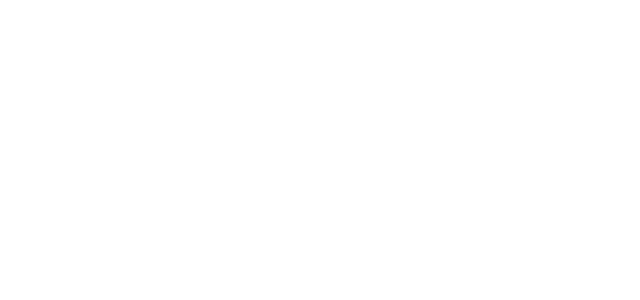
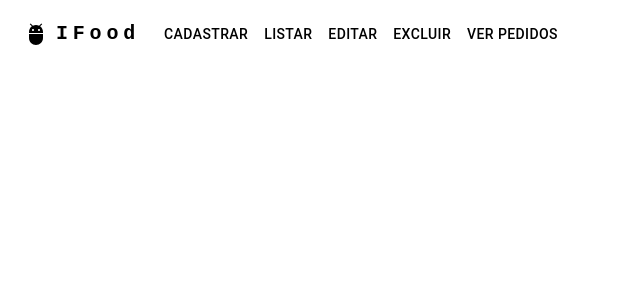
Before and after one commit to laupontiroli/front_ifood_arqproj, a React (Vite) app in the folder app/: page / in a window 1280 px wide. Before the commit this address had no page. Shown: the top 300 px of the page, without its empty margins (0-640 px from the left). Built offline with nearby package versions, Linux system fonts and the light colour scheme.

Commit message:
menu feito mais ainda nn redireciona

```diff
--- a/app/package.json
+++ b/app/package.json
@@ -12,6 +12,7 @@
   "dependencies": {
     "@emotion/react": "^11.11.4",
     "@emotion/styled": "^11.11.5",
+    "@mui/icons-material": "^5.15.15",
     "@mui/material": "^5.15.15",
     "react": "^18.2.0",
     "react-dom": "^18.2.0",
--- a/app/src/App.jsx
+++ b/app/src/App.jsx
@@ -9,17 +9,20 @@
 import { ExclusaoEntregador } from './Entregador/ExclusaoEntregador'
 import { ListarEntregador } from './Entregador/ListarEntregador'
 import { SelecionaEntregador } from './Entregador/SelecionaEntregador'
+import { ResponsiveAppBar } from './components/ResponsiveBar'
+
 
 
 function App() {
   return (
     <>
+      <ResponsiveAppBar></ResponsiveAppBar>
       <Routes>
-            <Route path='/cadastro_entregador' element={<CadastroEntregador />} />
-            <Route path='/edicao_entregador' element={<EdicaoEntregador/>} />
-            <Route path='/exclusao_entregador' element={<ExclusaoEntregador/>} />
-            <Route path='/listar_entregador' element={<ListarEntregador/>} />
-            <Route path='/seleciona_entregador' element={<SelecionaEntregador/>} />
+            <Route path='/cadastroEntregador' element={<CadastroEntregador />} />
+            <Route path='/edicaoEntregador' element={<EdicaoEntregador/>} />
+            <Route path='/exclusaoEntregador' element={<ExclusaoEntregador/>} />
+            <Route path='/listarEntregador' element={<ListarEntregador/>} />
+            <Route path='/selecionaEntregador' element={<SelecionaEntregador/>} />
       </Routes>
     </>
   )
--- /dev/null
+++ b/app/src/components/ResponsiveBar.jsx
@@ -0,0 +1,87 @@
+import * as React from 'react';
+import AppBar from '@mui/material/AppBar';
+import Box from '@mui/material/Box';
+import Toolbar from '@mui/material/Toolbar';
+import Typography from '@mui/material/Typography';
+import Container from '@mui/material/Container';
+import Button from '@mui/material/Button';
+import AdbIcon from '@mui/icons-material/Adb';
+import { useHistory } from 'react-router-dom';
+
+const pages = ['Cadastrar', 'Listar', 'Editar', 'Excluir','Ver Pedidos'];
+
+export function ResponsiveAppBar() {
+  const [anchorElNav, setAnchorElNav] = React.useState(null);
+
+  const handleOpenNavMenu = (event) => {
+    setAnchorElNav(event.currentTarget);
+  };
+
+  const handleCloseNavMenu = (page) => {
+      // Obtenha o objeto de histórico
+        const history = useHistory();
+
+        // Redirecione para outra página
+        history.push('/cadastroEntregador');
+  };
+
+
+
+  return (
+    <AppBar position="static">
+      <Container sx={{ position: 'fixed', width: '100%', background: 'white',top:0,left:0,color:'black'}}>
+        <Toolbar disableGutters>
+          <AdbIcon sx={{ display: { xs: 'none', md: 'flex' }, mr:1}} />
+          <Typography
+            variant="h6"
+            noWrap
+            component="a"
+            href=""
+            sx={{
+              mr: 2,
+              display: { xs: 'none', md: 'flex' },
+              fontFamily: 'monospace',
+              fontWeight: 700,
+              letterSpacing: '.3rem',
+              color: 'inherit',
+              textDecoration: 'none',
+            }}
+          >
+            IFood
+          </Typography>
+
+          <AdbIcon sx={{ display: { xs: 'flex', md: 'none' }, mr: 1 }} />
+          <Typography
+            variant="h5"
+            noWrap
+            component="a"
+            href=""
+            sx={{
+              mr: 2,
+              display: { xs: 'flex', md: 'none' },
+              flexGrow: 1,
+              fontFamily: 'monospace',
+              fontWeight: 700,
+              letterSpacing: '.3rem',
+              color: 'inherit',
+              textDecoration: 'none',
+            }}
+          >
+            Ifood
+          </Typography>
+          <Box sx={{ flexGrow: 1, display: { xs: 'none', md: 'flex' } }}>
+            {pages.map((page) => (
+              <Button
+                key={page}
+                onClick={handleCloseNavMenu}
+                sx={{ my: 2, color: 'white', display: 'block', color:'black'}}
+              >
+                {page}
+              </Button>
+            ))}
+          </Box>
+        </Toolbar>
+      </Container>
+    </AppBar>
+  );
+}
```
Also changed, not shown: 1 other file (tests, documents, lock files or other folders).
